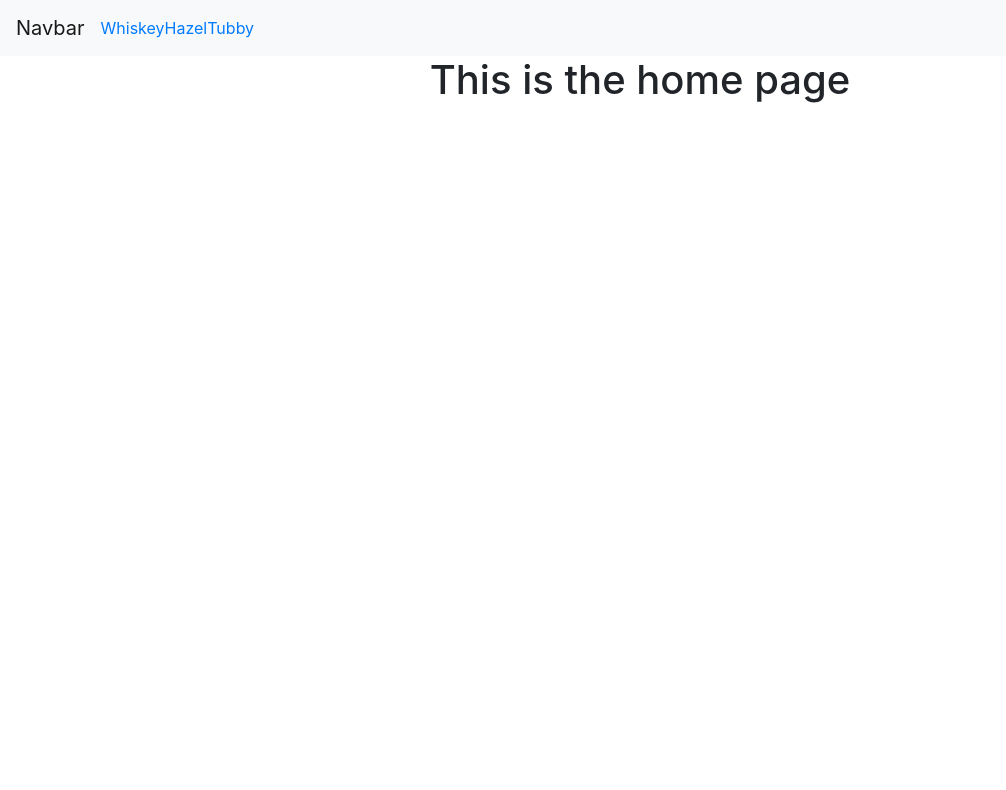
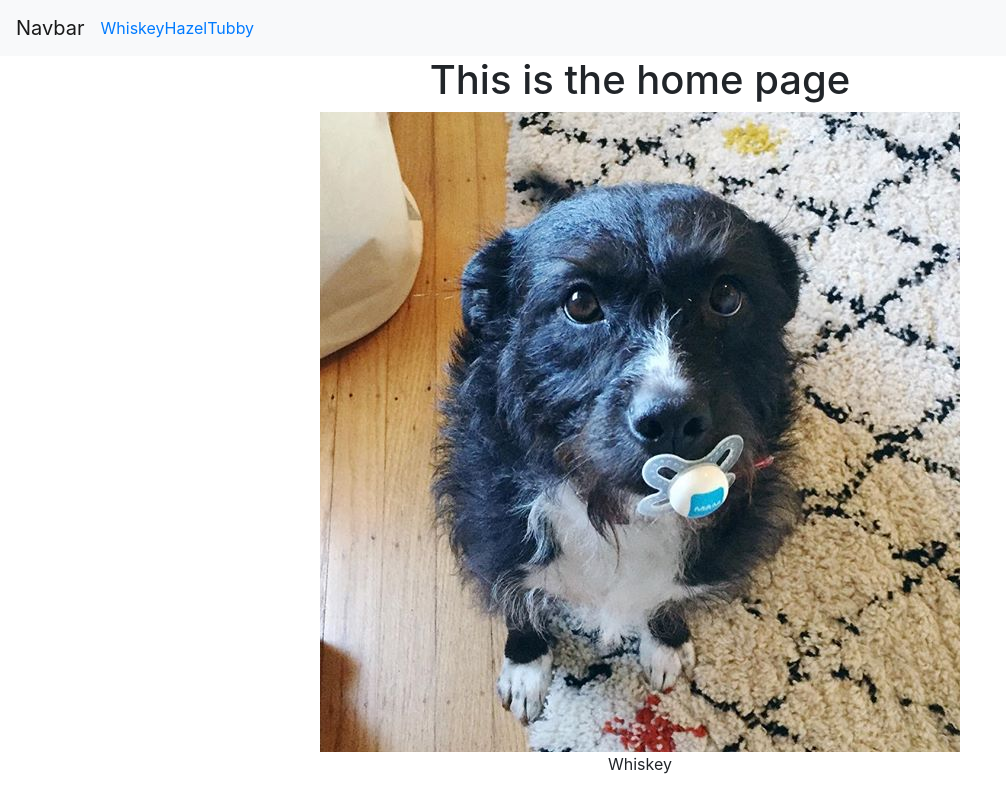
Before and after one commit to Guillermo-Martin/react-router-dog-finder, a React (Create React App) app: page / in a window 1280 px wide. Shown: the top 790 px of the page, without its empty margins (0-1006 px from the left). Built offline with nearby package versions, Linux system fonts and the light colour scheme.

Commit message:
Add map function to create array to render dog image and name

```diff
--- a/src/containers/Home.js
+++ b/src/containers/Home.js
@@ -8,9 +8,18 @@ class Home extends Component {
 
     const allDogs = this.props.dogs;
 
+    // for every dog in the allDogs array render and image with a name
+    const dogImgs = allDogs.map(dog =>
+        <div key={dog.name}>
+          <img src={dog.src} alt={dog.name} />
+          <p>{dog.name}</p>
+        </div>
+      )
+
     return (
       <div>
         <h1>This is the home page</h1>
+        {dogImgs}
       </div>
     );
   }
```
